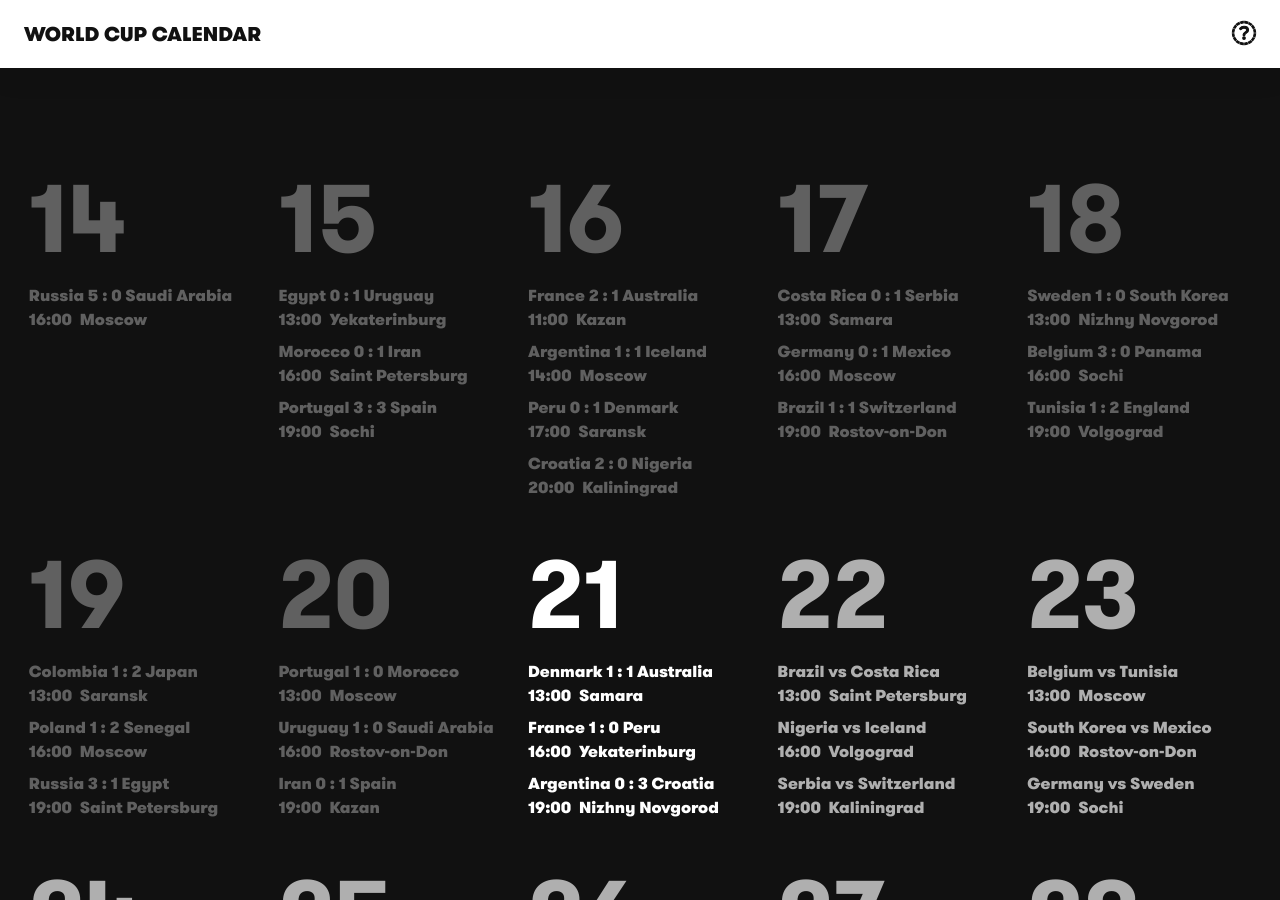
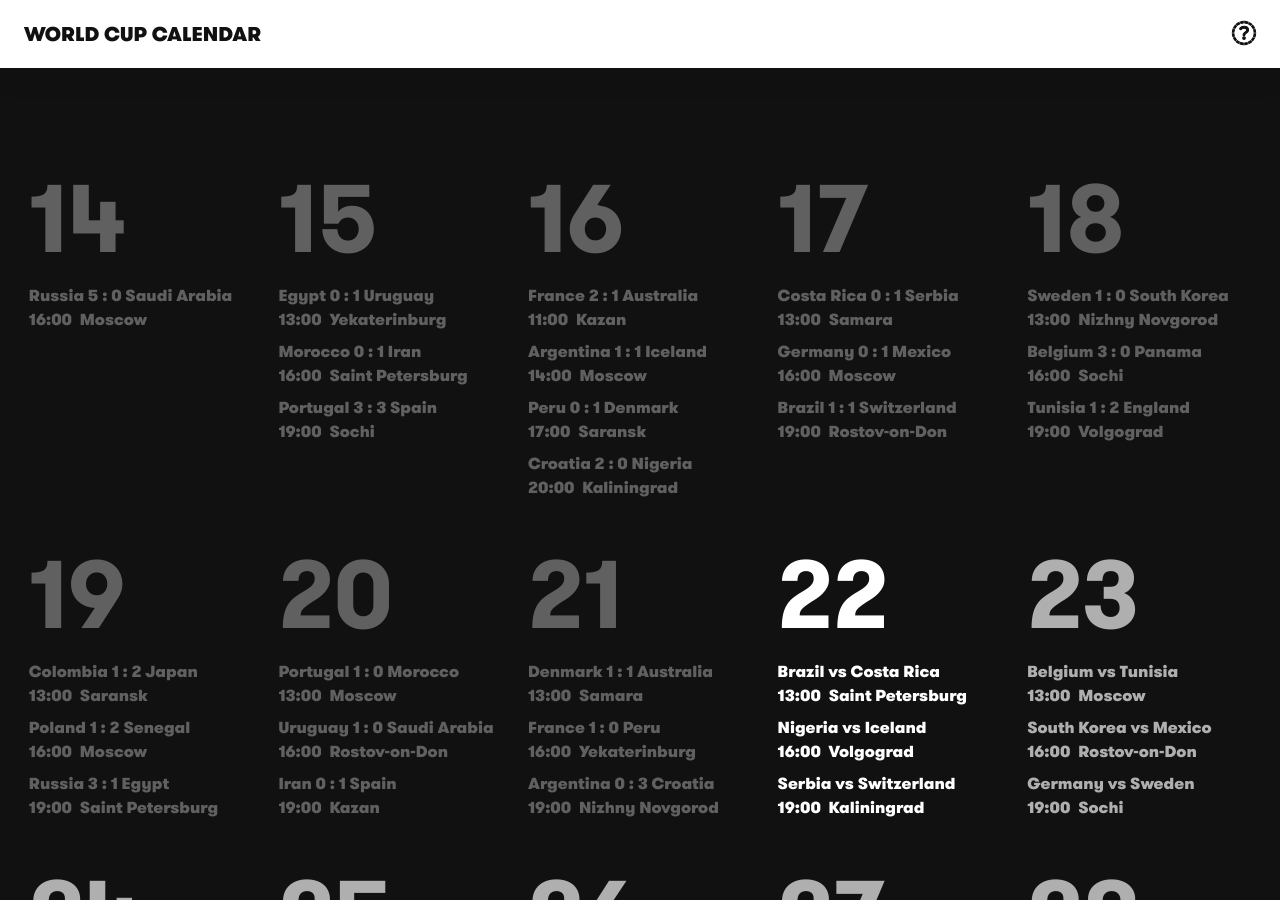
Before and after one commit to iamclydehoel/worldcupcalendar-2018, a Jekyll site: the page built from index.html, in a window 1280 px wide and 900 px high. Built offline with Jekyll 4.4.1, drawn with Linux system fonts in a browser that asks for light colours; nearby versions of some CDN libraries.

Commit message:
Day update

```diff
--- a/index.html
+++ b/index.html
@@ -9,7 +9,7 @@ excerpt: Lorem ipsum dolor sit amet
   <div class="calendar calendar--day">
 
     {% for day in site.data.fixtures %}
-      <div class="day{% if day.date == '21/6' %} day--current{% endif %}">
+      <div class="day{% if day.date == '22/6' %} day--current{% endif %}">
         <h3 class="day__title">{{ day.date | split:'/' | first }}</h3>
         <ul class="fixtures">
           {% for match in day.matches %}
```
